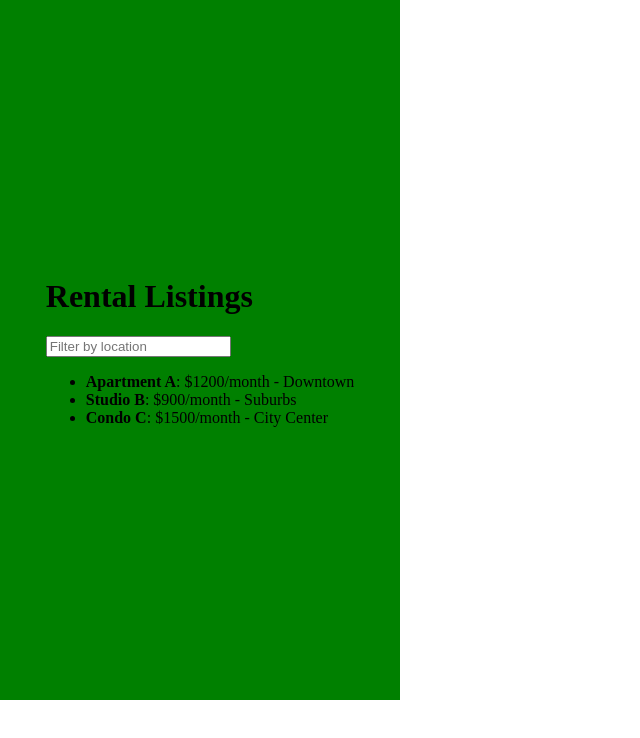
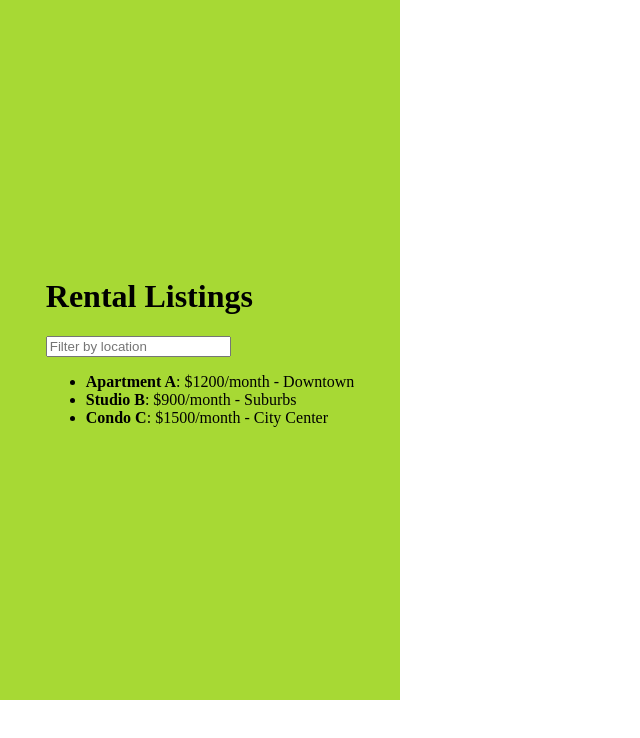
Before and after one commit to HomeHop/HomeHop, a React (Create React App) app in the folder frontend/: page / in a window 1280 px wide. Shown: the top 738 px of the page, without its empty margins (0-640 px from the left). Built offline with nearby package versions, Linux system fonts and the light colour scheme.

Commit message:
changed back colour and gitignore

```diff
--- a/frontend/public/index.html
+++ b/frontend/public/index.html
@@ -3,11 +3,7 @@
 <head>
   <meta charset="UTF-8" />
   <meta name="viewport" content="width=device-width, initial-scale=1.0" />
-  <!-- Adjusted CSP -->
-  <meta http-equiv="Content-Security-Policy"
-        content="script-src 'self' 'unsafe-eval' https://api.example.com;
-                 object-src 'self';
-                 connect-src 'self' https://api.example.com;" />
+
   <title>HomeHop</title>
 </head>
 <body>
--- a/frontend/src/App.css
+++ b/frontend/src/App.css
@@ -12,7 +12,8 @@ body {
 .container {
   width: 100%; /* Take the full width of the popup */
   height: 100%; /* Take the full height of the popup */
-  background-color: green;
+  /* /* background-color:  need a nice green colour here */
+  background-color: #A7D934;
   display: flex;
   justify-content: center;
   align-items: center;
```
Also changed, not shown: 1 other file (tests, documents, lock files or other folders).
